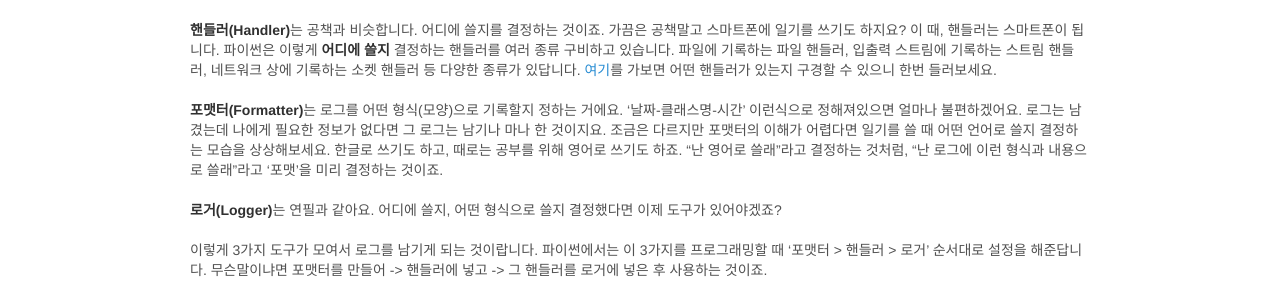
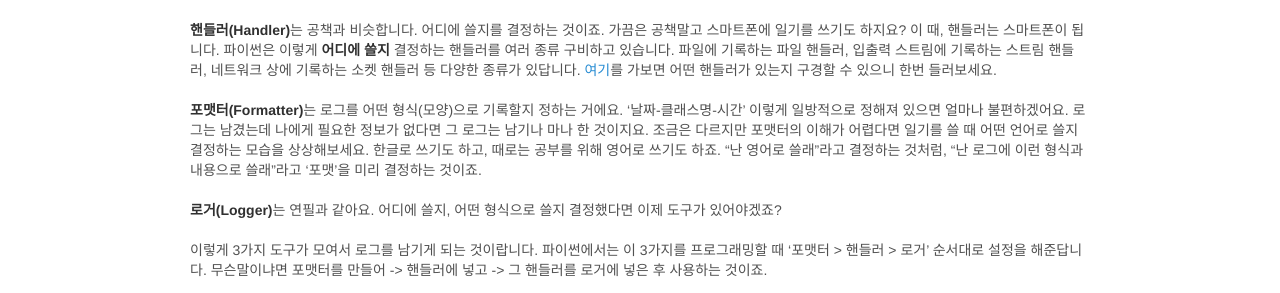
Before and after one commit to jwkcp/jwkcp.github.com, a Jekyll site: the page built from _posts/2018-02-21-using-logger-in-python.md, in a window 1280 px wide. Shown: the part 410-703 px from the top of the page. Built offline with Jekyll 4.4.1, drawn with Linux system fonts in a browser that asks for light colours; comment, search, counter and statistics services are not loaded.

Commit message:
오타 수정

```diff
--- a/_posts/2018-02-21-using-logger-in-python.md
+++ b/_posts/2018-02-21-using-logger-in-python.md
@@ -13,7 +13,7 @@ comments: true
 
 **핸들러(Handler)**는 공책과 비슷합니다. 어디에 쓸지를 결정하는 것이죠. 가끔은 공책말고 스마트폰에 일기를 쓰기도 하지요? 이 때, 핸들러는 스마트폰이 됩니다. 파이썬은 이렇게 **어디에 쓸지** 결정하는 핸들러를 여러 종류 구비하고 있습니다. 파일에 기록하는 파일 핸들러, 입출력 스트림에 기록하는 스트림 핸들러, 네트워크 상에 기록하는 소켓 핸들러 등 다양한 종류가 있답니다. [여기](https://docs.python.org/3.6/library/logging.handlers.html)를 가보면 어떤 핸들러가 있는지 구경할 수 있으니 한번 들러보세요.
 
-**포맷터(Formatter)**는 로그를 어떤 형식(모양)으로 기록할지 정하는 거에요. '날짜-클래스명-시간' 이런식으로 정해져있으면 얼마나 불편하겠어요. 로그는 남겼는데 나에게 필요한 정보가 없다면 그 로그는 남기나 마나 한 것이지요. 조금은 다르지만 포맷터의 이해가 어렵다면 일기를 쓸 때 어떤 언어로 쓸지 결정하는 모습을 상상해보세요. 한글로 쓰기도 하고, 때로는 공부를 위해 영어로 쓰기도 하죠. "난 영어로 쓸래"라고 결정하는 것처럼, "난 로그에 이런 형식과 내용으로 쓸래"라고 '포맷'을 미리 결정하는 것이죠.
+**포맷터(Formatter)**는 로그를 어떤 형식(모양)으로 기록할지 정하는 거에요. '날짜-클래스명-시간' 이렇게 일방적으로 정해져 있으면 얼마나 불편하겠어요. 로그는 남겼는데 나에게 필요한 정보가 없다면 그 로그는 남기나 마나 한 것이지요. 조금은 다르지만 포맷터의 이해가 어렵다면 일기를 쓸 때 어떤 언어로 쓸지 결정하는 모습을 상상해보세요. 한글로 쓰기도 하고, 때로는 공부를 위해 영어로 쓰기도 하죠. "난 영어로 쓸래"라고 결정하는 것처럼, "난 로그에 이런 형식과 내용으로 쓸래"라고 '포맷'을 미리 결정하는 것이죠.
 
 **로거(Logger)**는 연필과 같아요. 어디에 쓸지, 어떤 형식으로 쓸지 결정했다면 이제 도구가 있어야겠죠?
 
```
